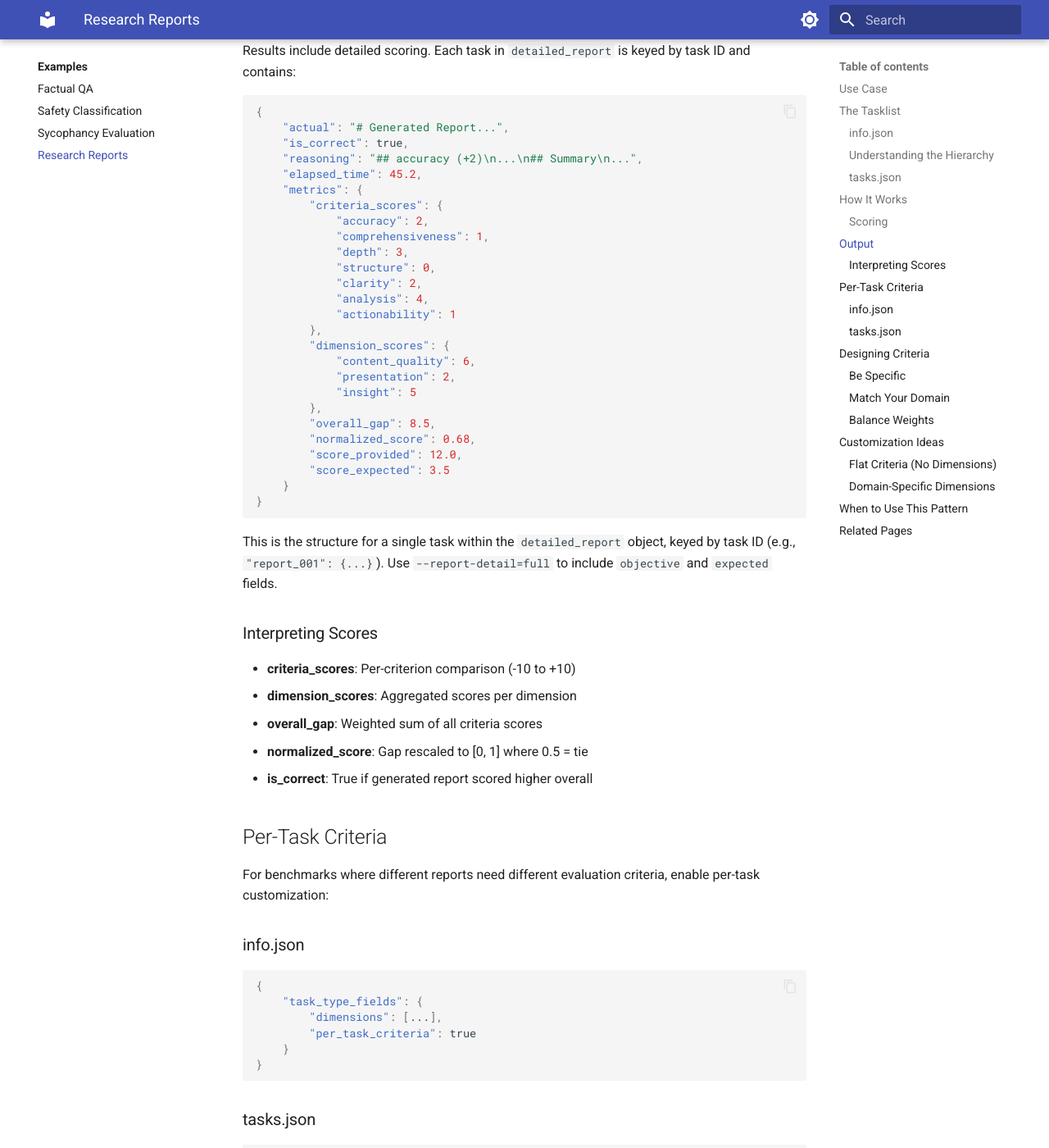
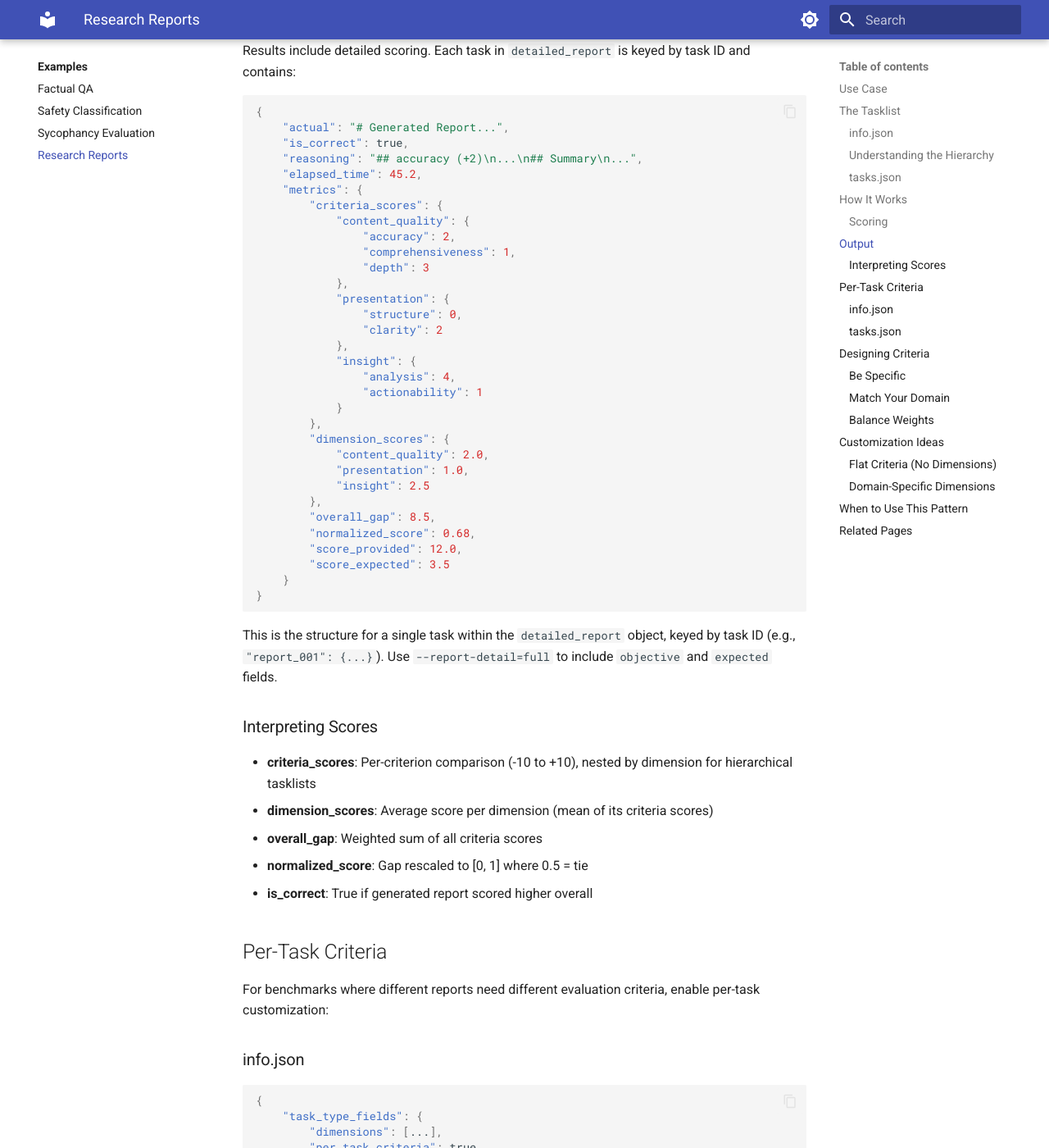
Before and after one commit to palace-ai/palace-eval, an MkDocs documentation site: the page built from docs/examples/research-reports.md, in a window 1280 px wide and 1400 px high, scrolled down 3669 px. Shown: the whole window at 82% size. Built offline with MkDocs 1.6.1 and Material for MkDocs 9.7.7, drawn with Linux system fonts in a browser that asks for light colours.

Commit message:
ReportGeneration criteria scores now grouped by dimension

```diff
--- a/docs/examples/research-reports.md
+++ b/docs/examples/research-reports.md
@@ -162,18 +162,24 @@ Results include detailed scoring. Each task in `detailed_report` is keyed by tas
     "elapsed_time": 45.2,
     "metrics": {
         "criteria_scores": {
-            "accuracy": 2,
-            "comprehensiveness": 1,
-            "depth": 3,
-            "structure": 0,
-            "clarity": 2,
-            "analysis": 4,
-            "actionability": 1
+            "content_quality": {
+                "accuracy": 2,
+                "comprehensiveness": 1,
+                "depth": 3
+            },
+            "presentation": {
+                "structure": 0,
+                "clarity": 2
+            },
+            "insight": {
+                "analysis": 4,
+                "actionability": 1
+            }
         },
         "dimension_scores": {
-            "content_quality": 6,
-            "presentation": 2,
-            "insight": 5
+            "content_quality": 2.0,
+            "presentation": 1.0,
+            "insight": 2.5
         },
         "overall_gap": 8.5,
         "normalized_score": 0.68,
@@ -187,8 +193,8 @@ This is the structure for a single task within the `detailed_report` object, key
 
 ### Interpreting Scores
 
-- **criteria_scores**: Per-criterion comparison (-10 to +10)
-- **dimension_scores**: Aggregated scores per dimension
+- **criteria_scores**: Per-criterion comparison (-10 to +10), nested by dimension for hierarchical tasklists
+- **dimension_scores**: Average score per dimension (mean of its criteria scores)
 - **overall_gap**: Weighted sum of all criteria scores
 - **normalized_score**: Gap rescaled to [0, 1] where 0.5 = tie
 - **is_correct**: True if generated report scored higher overall
```
Also changed, not shown: docs/howto/debug-evaluations.md (+1 -1 lines), docs/reference/metrics.md (+7 -4 lines), docs/task-types/report-generation.md (+9 -6 lines), 1 other file.
